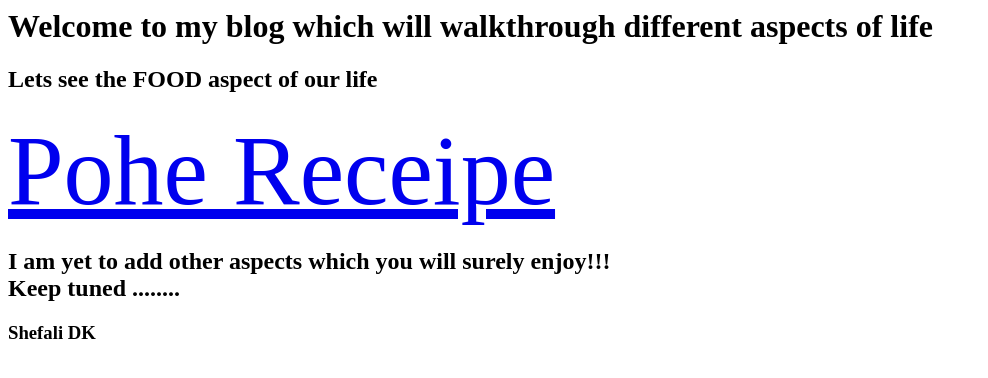
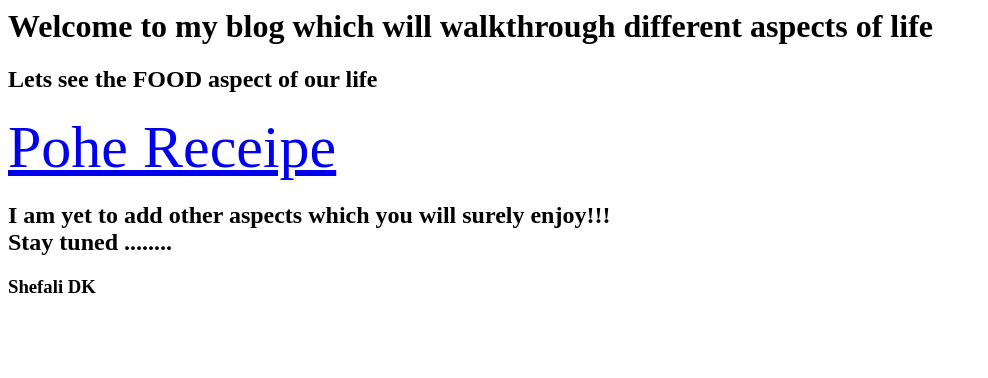
Before and after one commit to shefalidk/My_First_Project, a plain HTML site: page docs/index.html in a window 1280 px wide. Shown: the whole page, without its empty margins (0-988 px from the left). Drawn offline with Linux system fonts and the light colour scheme.

Commit message:
index modified

```diff
--- a/docs/index.html
+++ b/docs/index.html
@@ -4,12 +4,12 @@
 <h2> Lets see the FOOD aspect of our life</h2>
 
 <style>
-a {font-size: 100px}
+a {font-size: 60px}
 </style>
 <body>
 <a href="https://shefalidk.github.io/My_First_Project/Indian_Pohe_Receipe.htm">Pohe Receipe</a>
 <h2>I am yet to add other aspects which you will surely enjoy!!! <br>
-Keep tuned ........ </h2>
+Stay tuned ........ </h2>
 <h3>Shefali DK </h3>
 
 </body>
```
